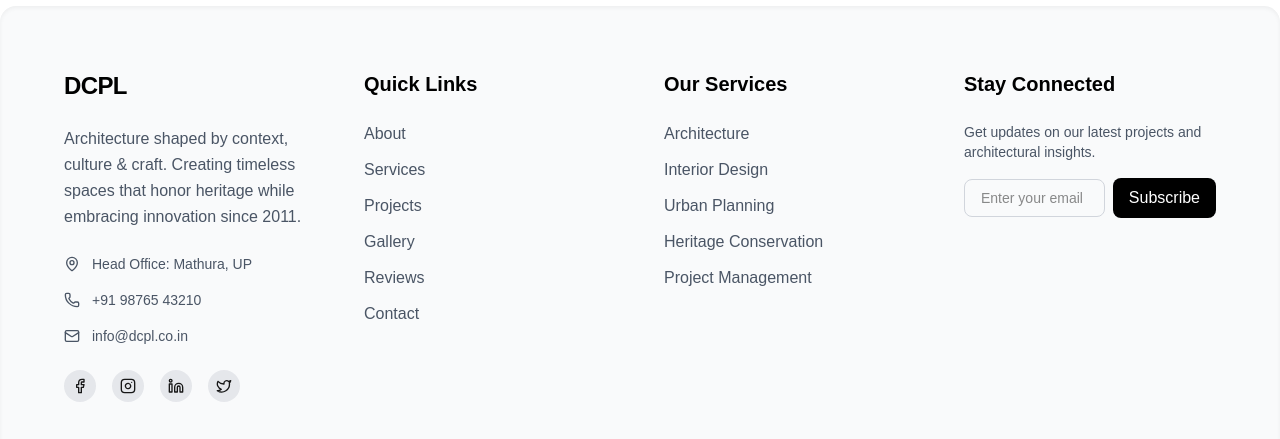
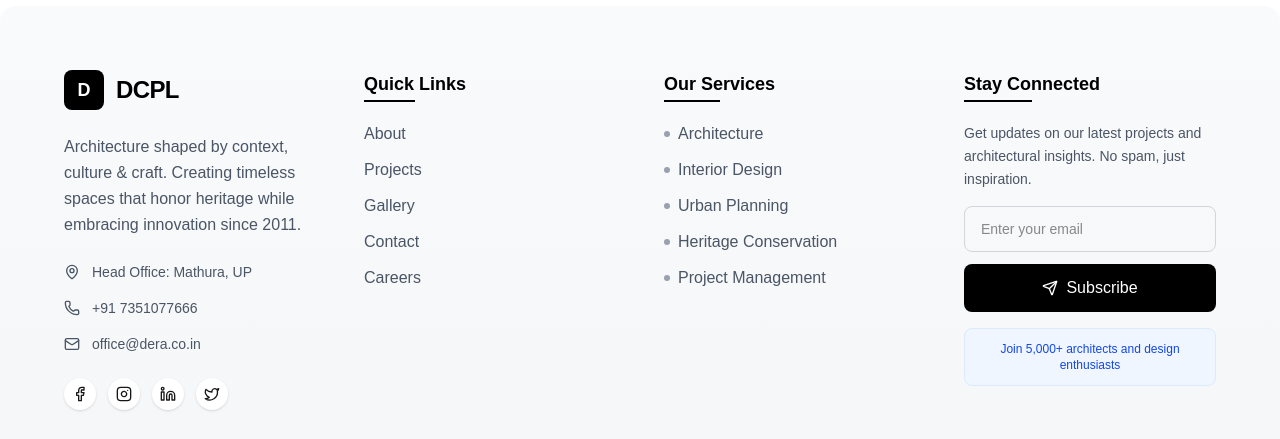
Before and after one commit to vibe008/dcpl, a Next.js app: page /Portfolio in a window 1280 px wide. Shown: the part 4767-5206 px from the top of the page. Built offline with nearby package versions, Linux system fonts and the light colour scheme.

Commit message:
complet web

```diff
--- a/src/Components/EmpanelmentList.js
+++ b/src/Components/EmpanelmentList.js
@@ -163,7 +163,7 @@ export default function EnhancedEmpanelmentList() {
   };
 
   return (
-    <div className="bg-gradient-to-br from-slate-50 to-blue-50/30 py-24  relative overflow-hidden">
+    <div className=" py-24  relative overflow-hidden">
       {/* Background Elements */}
       <div className="absolute inset-0">
         <div className="absolute top-0 left-0 w-72 h-72 bg-blue-200/10 rounded-full -translate-x-36 -translate-y-36"></div>
--- a/src/Components/Faq.js
+++ b/src/Components/Faq.js
@@ -270,7 +270,7 @@ export default function Faq() {
         </div>
 
         {/* Minimal Footer */}
-        <motion.div
+        {/* <motion.div
           initial={{ opacity: 0 }}
           animate={{ opacity: 1 }}
           transition={{ delay: 1 }}
@@ -279,7 +279,7 @@ export default function Faq() {
           <p className="text-gray-500 font-light tracking-wide">
             Crafting timeless architecture since 2024
           </p>
-        </motion.div>
+        </motion.div> */}
       </div>
     </div>
   );
--- a/src/Components/Footer.js
+++ b/src/Components/Footer.js
@@ -1,13 +1,17 @@
-import { MapPin, Phone, Mail, Facebook, Instagram, Linkedin, Twitter } from "lucide-react";
+'use client'
+import { useState } from 'react';
+import { MapPin, Phone, Mail, Facebook, Instagram, Linkedin, Twitter, Send } from "lucide-react";
 
 const Footer = () => {
+  const [email, setEmail] = useState('');
+  const [isSubscribed, setIsSubscribed] = useState(false);
+
   const navigationLinks = [
-    { label: "About", href: "#about" },
-    { label: "Services", href: "#services" },
-    { label: "Projects", href: "#projects" },
-    { label: "Gallery", href: "#gallery" },
-    { label: "Reviews", href: "#reviews" },
-    { label: "Contact", href: "#contact" },
+    { label: "About", href: "/about" },
+    { label: "Projects", href: "/projects" },
+    { label: "Gallery", href: "/gallery" },
+    { label: "Contact", href: "/contact" },
+    { label: "Careers", href: "/careers" },
   ];
 
   const services = [
@@ -18,45 +22,89 @@ const Footer = () => {
     "Project Management",
   ];
 
+  const socialLinks = [
+    { Icon: Facebook, href: "https://www.facebook.com/DeraConsultants", label: "Facebook" },
+    { Icon: Instagram, href: "https://instagram.com/dera.consultants", label: "Instagram" },
+    { Icon: Linkedin, href: "https://linkedin.com/company/dera-consultants", label: "LinkedIn" },
+    { Icon: Twitter, href: "https://twitter.com/deraconsultants", label: "Twitter" },
+  ];
+
+  const locations = [
+    { city: "Mathura", state: "Uttar Pradesh" },
+    { city: "Ahmedabad", state: "Gujarat" }
+  ];
+
+  const handleSubscribe = (e) => {
+    e.preventDefault();
+    if (email) {
+      // Here you would typically send the email to your backend
+      console.log('Subscribing email:', email);
+      setIsSubscribed(true);
+      setEmail('');
+      // Reset subscription message after 3 seconds
+      setTimeout(() => setIsSubscribed(false), 3000);
+    }
+  };
+
   return (
-    <footer className="bg-gray-50 mt-20 pt-16 w-[95%] lg:w-full mx-auto rounded-t-2xl shadow-inner">
+    <footer className="bg-gradient-to-b from-gray-50 to-gray-100 mt-20 pt-16 w-[95%] lg:w-full mx-auto rounded-t-2xl shadow-lg">
       <div className="px-6 lg:px-16">
         {/* Main Footer Content */}
-        <div className="grid grid-cols-1 sm:grid-cols-2 lg:grid-cols-4 gap-12 mb-16">
+        <div className="grid grid-cols-1 md:grid-cols-2 lg:grid-cols-4 gap-12 mb-16">
           {/* Company Info */}
-          <div>
-            <h3 className="text-2xl font-bold text-black mb-6 tracking-tight">
+          <div className="lg:col-span-1">
+            <div className="flex items-center mb-6">
+              <div className="w-10 h-10 bg-black rounded-lg flex items-center justify-center mr-3">
+                <span className="text-white font-bold text-lg">D</span>
+              </div>
+              <h3 className="text-2xl font-bold text-black tracking-tight">
                 DCPL
               </h3>
+            </div>
+
             <p className="text-gray-600 text-base leading-relaxed mb-6">
               Architecture shaped by context, culture & craft. Creating timeless
               spaces that honor heritage while embracing innovation since 2011.
             </p>
 
-            <div className="space-y-4 text-sm">
-              <div className="flex items-center text-gray-600 hover:text-black transition-colors">
-                <MapPin className="w-4 h-4 mr-3 flex-shrink-0" />
+            <div className="space-y-4 text-sm mb-6">
+              <a
+                href="https://maps.google.com/?q=Mathura,UP"
+                target="_blank"
+                rel="noopener noreferrer"
+                className="flex items-center text-gray-600 hover:text-black transition-colors group"
+              >
+                <MapPin className="w-4 h-4 mr-3 flex-shrink-0 group-hover:scale-110 transition-transform" />
                 <span>Head Office: Mathura, UP</span>
-              </div>
-              <div className="flex items-center text-gray-600 hover:text-black transition-colors">
-                <Phone className="w-4 h-4 mr-3 flex-shrink-0" />
-                <span>+91 98765 43210</span>
-              </div>
-              <div className="flex items-center text-gray-600 hover:text-black transition-colors">
-                <Mail className="w-4 h-4 mr-3 flex-shrink-0" />
-                <span>info@dcpl.co.in</span>
-              </div>
+              </a>
+              <a
+                href="tel:+917351077666"
+                className="flex items-center text-gray-600 hover:text-black transition-colors group"
+              >
+                <Phone className="w-4 h-4 mr-3 flex-shrink-0 group-hover:scale-110 transition-transform" />
+                <span>+91 7351077666</span>
+              </a>
+              <a
+                href="mailto:office@dera.co.in"
+                className="flex items-center text-gray-600 hover:text-black transition-colors group"
+              >
+                <Mail className="w-4 h-4 mr-3 flex-shrink-0 group-hover:scale-110 transition-transform" />
+                <span>office@dera.co.in</span>
+              </a>
             </div>
 
             {/* Social Icons */}
-            <div className="flex space-x-4 mt-6">
-              {[Facebook, Instagram, Linkedin, Twitter].map((Icon, i) => (
+            <div className="flex space-x-3">
+              {socialLinks.map((social, index) => (
                 <a
-                  key={i}
-                  href="#"
-                  className="p-2 rounded-full bg-gray-200 hover:bg-black hover:text-white transition-all duration-300"
+                  key={index}
+                  href={social.href}
+                  target="_blank"
+                  rel="noopener noreferrer"
+                  className="p-2 rounded-full bg-white shadow-sm hover:bg-black hover:text-white transition-all duration-300 hover:scale-110"
+                  aria-label={`Visit our ${social.label}`}
                 >
-                  <Icon className="w-4 h-4" />
+                  <social.Icon className="w-4 h-4" />
                 </a>
               ))}
             </div>
@@ -64,15 +112,18 @@ const Footer = () => {
 
           {/* Quick Links */}
           <div>
-            <h4 className="text-xl font-semibold text-black mb-6">Quick Links</h4>
+            <h4 className="text-lg font-semibold text-black mb-6 relative inline-block">
+              Quick Links
+              <span className="absolute bottom-0 left-0 w-1/2 h-0.5 bg-black transform translate-y-1"></span>
+            </h4>
             <ul className="space-y-3">
               {navigationLinks.map((link) => (
                 <li key={link.label}>
                   <a
                     href={link.href}
-                    className="text-gray-600 hover:text-black hover:pl-1 transition-all duration-300 inline-block"
+                    className="text-gray-600 hover:text-black hover:pl-2 transition-all duration-300 inline-block group"
                   >
-                    {link.label}
+                    <span className="group-hover:underline">{link.label}</span>
                   </a>
                 </li>
               ))}
@@ -81,14 +132,17 @@ const Footer = () => {
 
           {/* Services */}
           <div>
-            <h4 className="text-xl font-semibold text-black mb-6">Our Services</h4>
+            <h4 className="text-lg font-semibold text-black mb-6 relative inline-block">
+              Our Services
+              <span className="absolute bottom-0 left-0 w-1/2 h-0.5 bg-black transform translate-y-1"></span>
+            </h4>
             <ul className="space-y-3">
               {services.map((service) => (
-                <li
-                  key={service}
-                  className="text-gray-600 hover:text-black hover:translate-x-1 transition-transform duration-300"
-                >
+                <li key={service}>
+                  <div className="text-gray-600 hover:text-black hover:translate-x-2 transition-all duration-300 cursor-default flex items-center">
+                    <span className="w-1.5 h-1.5 bg-gray-400 rounded-full mr-2"></span>
                     {service}
+                  </div>
                 </li>
               ))}
             </ul>
@@ -96,59 +150,100 @@ const Footer = () => {
 
           {/* Newsletter */}
           <div>
-            <h4 className="text-xl font-semibold text-black mb-6">Stay Connected</h4>
-            <p className="text-gray-600 text-sm mb-4">
-              Get updates on our latest projects and architectural insights.
+            <h4 className="text-lg font-semibold text-black mb-6 relative inline-block">
+              Stay Connected
+              <span className="absolute bottom-0 left-0 w-1/2 h-0.5 bg-black transform translate-y-1"></span>
+            </h4>
+            <p className="text-gray-600 text-sm mb-4 leading-relaxed">
+              Get updates on our latest projects and architectural insights. No spam, just inspiration.
             </p>
-            <form className="flex items-center gap-2">
+
+            {isSubscribed ? (
+              <div className="bg-green-50 border border-green-200 rounded-lg p-4 text-center">
+                <p className="text-green-700 text-sm font-medium">
+                  Thank you for subscribing!
+                </p>
+                <p className="text-green-600 text-xs mt-1">
+                  Welcome to the DCPL community.
+                </p>
+              </div>
+            ) : (
+              <form onSubmit={handleSubscribe} className="space-y-3">
+                <div className="relative">
                   <input
                     type="email"
+                    value={email}
+                    onChange={(e) => setEmail(e.target.value)}
                     placeholder="Enter your email"
-                className="w-full px-4 py-2 text-sm border border-gray-300 rounded-lg outline-none focus:ring-2 focus:ring-black"
+                    className="w-full px-4 py-3 text-sm border border-gray-300 rounded-lg outline-none focus:ring-2 focus:ring-black focus:border-transparent transition-all"
+                    required
                   />
+                </div>
                 <button
                   type="submit"
-                className="bg-black text-white px-4 py-2 rounded-lg hover:bg-gray-800 transition-colors"
+                  className="w-full bg-black text-white px-4 py-3 rounded-lg hover:bg-gray-800 transition-colors flex items-center justify-center gap-2 font-medium"
                 >
+                  <Send className="w-4 h-4" />
                   Subscribe
                 </button>
               </form>
+            )}
+
+            <div className="mt-4 p-3 bg-blue-50 rounded-lg border border-blue-100">
+              <p className="text-xs text-blue-700 text-center">
+                Join 5,000+ architects and design enthusiasts
+              </p>
+            </div>
           </div>
         </div>
 
         {/* Office Locations */}
         <div className="border-t border-gray-300 pt-12 mb-12">
-          <h4 className="text-lg font-semibold text-black mb-6 text-center">
-            Our Locations
+          <h4 className="text-lg font-semibold text-black mb-8 text-center">
+            Our Office Locations
           </h4>
-          <div className="grid grid-cols-2 sm:grid-cols-4 gap-6 text-center">
-            {[
-              { city: "Mathura", state: "Uttar Pradesh" },
-              { city: "Ahmedabad", state: "Gujarat" },
-              { city: "Prayagraj", state: "Uttar Pradesh" },
-              { city: "Jabalpur", state: "Madhya Pradesh" },
-            ].map((location, index) => (
-              <div key={index} className="text-sm">
-                <div className="font-medium text-gray-800">{location.city}</div>
-                <div className="text-gray-500">{location.state}</div>
+          <div className="grid grid-cols-1 sm:grid-cols-2 gap-6 max-w-md mx-auto">
+            {locations.map((location, index) => (
+              <div
+                key={index}
+                className="group cursor-pointer p-6 rounded-lg hover:bg-white hover:shadow-md transition-all duration-300 text-center border border-gray-200"
+              >
+                <div className="font-semibold text-gray-800 group-hover:text-black text-lg mb-1">
+                  {location.city}
+                </div>
+                <div className="text-gray-500 text-sm group-hover:text-gray-700">
+                  {location.state}
+                </div>
               </div>
             ))}
           </div>
         </div>
 
         {/* Bottom Bar */}
-        <div className="border-t border-gray-300 pt-6 text-center text-sm text-gray-500">
-          <div className="flex flex-col md:flex-row justify-between items-center gap-4">
-            <div>
-              © {new Date().getFullYear()} Dera Consultants Pvt. Ltd. (DCPL). All
-              rights reserved.
+        <div className="border-t border-gray-300 pt-6 pb-6">
+          <div className="flex flex-col md:flex-row justify-between items-center gap-4 text-sm">
+            <div className="text-gray-600 text-center md:text-left">
+              © {new Date().getFullYear()} Dera Consultants Pvt. Ltd. (DCPL). All rights reserved.
             </div>
-            <div className="flex space-x-6">
-              <a href="#" className="hover:text-black transition-colors">
+
+            <div className="flex flex-wrap justify-center gap-4 md:gap-6">
+              <a
+                href="/privacy"
+                className="text-gray-500 hover:text-black transition-colors hover:underline"
+              >
                 Privacy Policy
               </a>
-              <a href="#" className="hover:text-black transition-colors">
+              <a
+                href="/terms"
+                className="text-gray-500 hover:text-black transition-colors hover:underline"
+              >
                 Terms of Service
+              </a>
+              <a
+                href="/sitemap"
+                className="text-gray-500 hover:text-black transition-colors hover:underline"
+              >
+                Sitemap
               </a>
             </div>
           </div>
--- a/src/app/About/page.js
+++ b/src/app/About/page.js
@@ -79,7 +79,7 @@ export default function AboutPage() {
         </div>
       </div>
 
-      <div className="max-w-6xl mx-auto px-6 py-16">
+      <div className=" mx-auto px-6 py-16">
         {/* Company Intro */}
         <motion.div
           variants={containerVariants}
@@ -213,7 +213,7 @@ export default function AboutPage() {
        <EmpanelmentList/>
        <ClientsSection/>
         {/* Stats Section */}
-        <motion.div
+        {/* <motion.div
           variants={containerVariants}
           initial="hidden"
           whileInView="visible"
@@ -243,7 +243,7 @@ export default function AboutPage() {
               </div>
             </div>
           </motion.div>
-        </motion.div>
+        </motion.div> */}
       </div>
       </div>
     </div>
--- a/src/app/Contact/page.js
+++ b/src/app/Contact/page.js
@@ -55,15 +55,15 @@ const ContactPage = () => {
     {
       icon: <Phone className="w-6 h-6" />,
       title: "Call Us",
-      details: ["+91 98765 43210", "+91 87654 32109"],
-      link: "tel:+919876543210",
+      details: ["+917351077666"],
+      link: "tel:+917351077666",
       linkText: "Call Now"
     },
     {
       icon: <Mail className="w-6 h-6" />,
       title: "Email Us",
-      details: ["hello@archstudio.com", "info@archstudio.com"],
-      link: "mailto:hello@archstudio.com",
+      details: ["office@dera.co.in"],
+      link: "mailto:office@dera.co.in",
       linkText: "Send Email"
     },
     {
```
Also changed, not shown: src/Components/allprojects.js (+16 -16 lines), src/Components/renderProjects.js (+16 -16 lines). Lines whose indentation alone changed are shown as unchanged.
